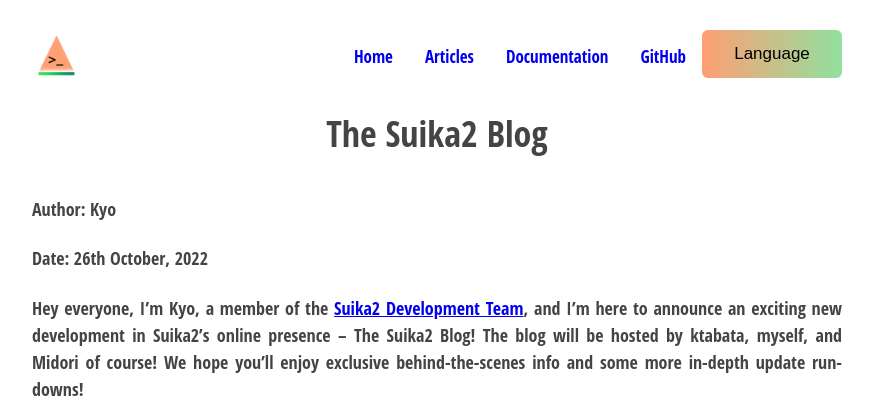
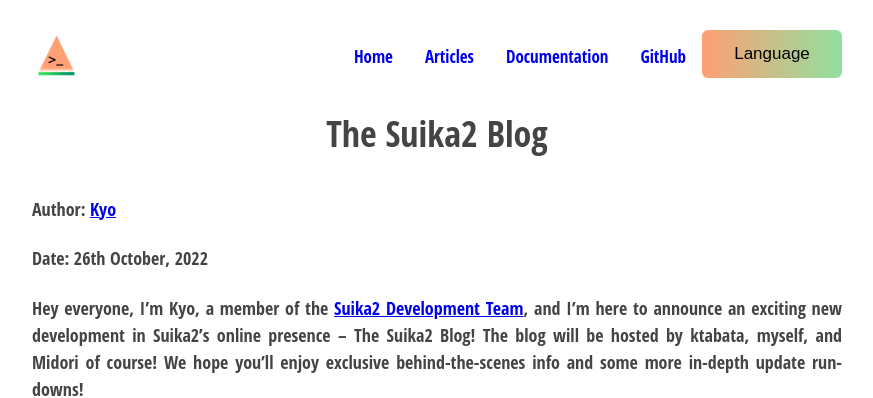
Before and after one commit to suika2engine/suika2engine.github.io, a Jekyll site: the page built from articles/26-10-2022-the-suika2-blog.md, in a window 1280 px wide. Shown: the top 398 px of the page, without its empty margins (203-1076 px from the left). Built offline with Jekyll 4.4.1, drawn with Linux system fonts in a browser that asks for light colours; our own code applies the rules of GitHub Pages for plain Markdown files; part of the change alters nothing that is shown.

```diff
--- a/articles/26-10-2022-the-suika2-blog.md
+++ b/articles/26-10-2022-the-suika2-blog.md
@@ -4,7 +4,7 @@ layout: article
 
 # The Suika2 Blog
 
-Author: Kyo
+Author: [Kyo](https://github.com/KyouBrayden)
 
 Date: 26th October, 2022
 
```
